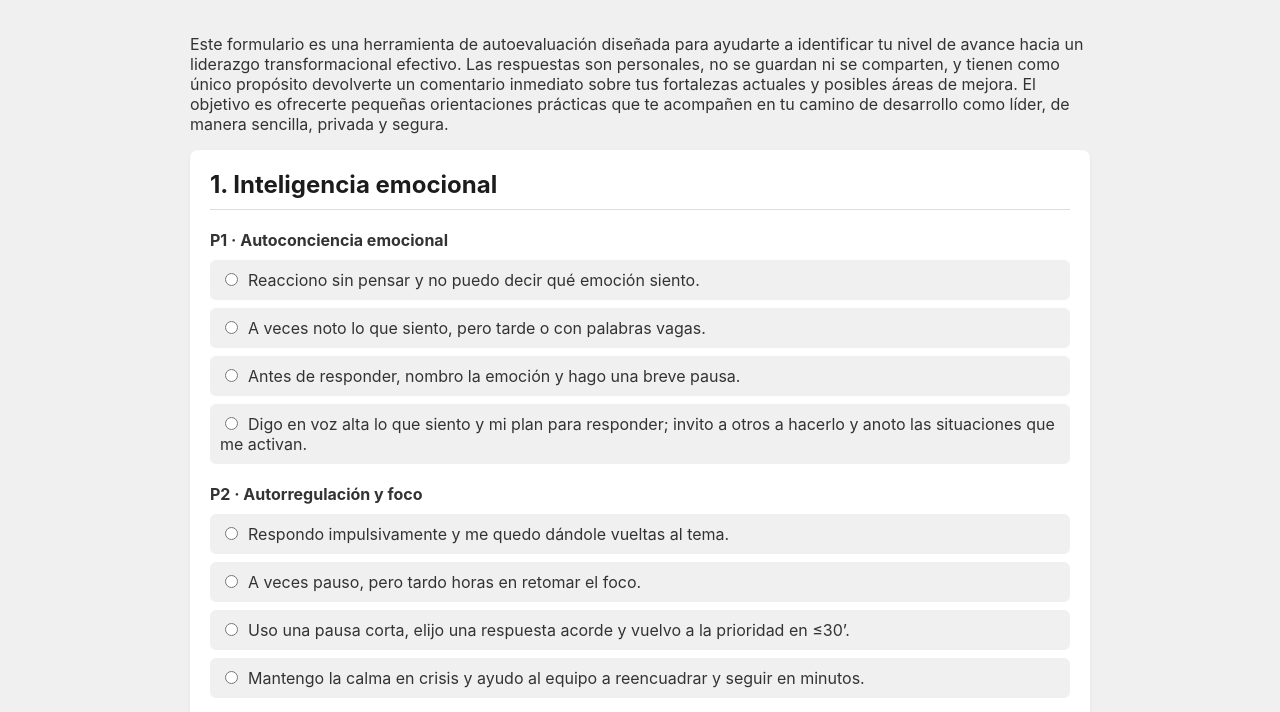
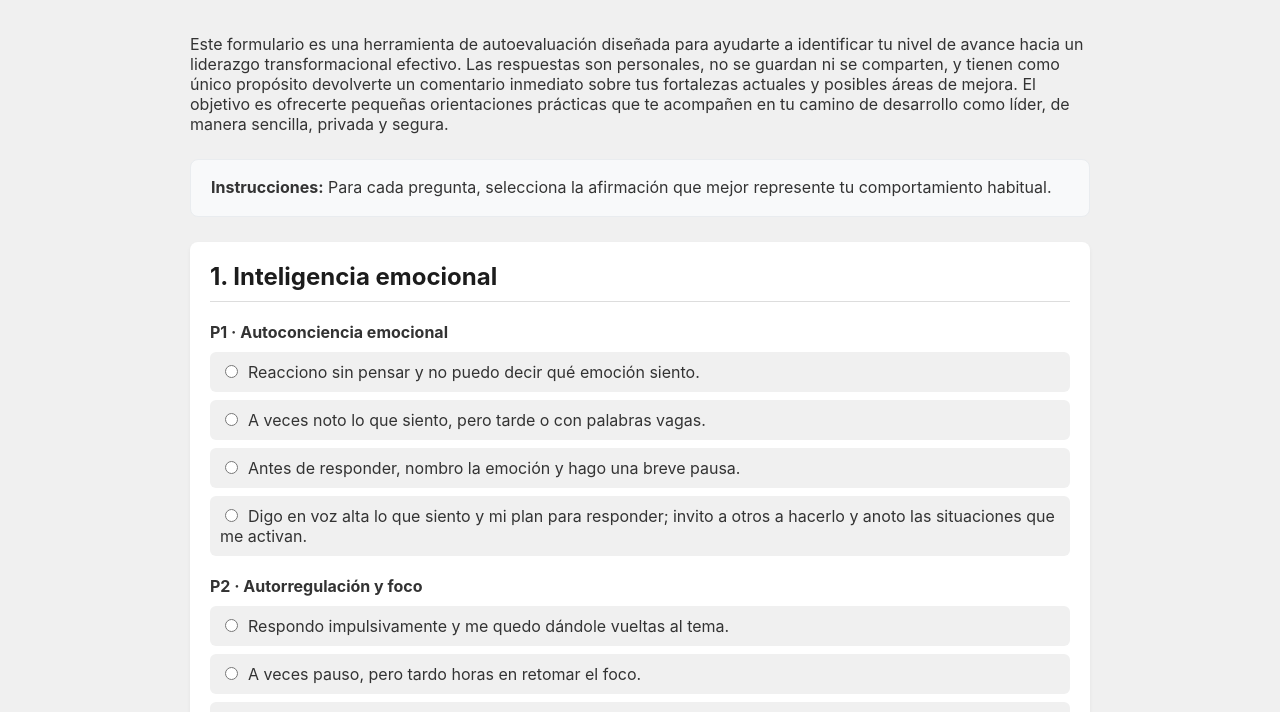
Before and after one commit to gbefoss-hue/autoevaluacion-liderazgo, a plain HTML site: page index.html in a window 1280 px wide. Shown: the part 71-783 px from the top of the page. Drawn offline with nearby package versions, Linux system fonts and the light colour scheme.

Commit message:
Add files via upload

```diff
--- a/index.html
+++ b/index.html
@@ -15,7 +15,11 @@
         <div class="form-container">
             <p>Este formulario es una herramienta de autoevaluación diseñada para ayudarte a identificar tu nivel de avance hacia un liderazgo transformacional efectivo. Las respuestas son personales, no se guardan ni se comparten, y tienen como único propósito devolverte un comentario inmediato sobre tus fortalezas actuales y posibles áreas de mejora. El objetivo es ofrecerte pequeñas orientaciones prácticas que te acompañen en tu camino de desarrollo como líder, de manera sencilla, privada y segura.</p>
 
-        <div class="category">
+            <div class="instructions-box">
+                <p><strong>Instrucciones:</strong> Para cada pregunta, selecciona la afirmación que mejor represente tu comportamiento habitual.</p>
+            </div>
+
+            <div class="category">
                 <h2>1. Inteligencia emocional</h2>
                 <div class="question">
                     <p>P1 · Autoconciencia emocional</p>
--- a/style.css
+++ b/style.css
@@ -138,6 +138,21 @@ body {
     accent-color: var(--color-accent);
 }
 
+/* === NUEVO: Bloque de Instrucciones === */
+.instructions-box {
+    background-color: #f8f9fa;
+    border: 1px solid #e9ecef;
+    border-radius: 8px;
+    padding: 15px 20px;
+    margin: 25px 0;
+}
+
+.instructions-box p {
+    margin: 0;
+    line-height: 1.6;
+}
+
+
 /* Botones */
 .button-group {
     text-align: center;
@@ -225,7 +240,7 @@ body {
     }
 }
 
-/* === NUEVAS REGLAS PARA EL RESULTADO GLOBAL === */
+/* Reglas para el resultado global */
 .global-result-comment {
     margin-top: 20px;
     margin-bottom: 30px;
```
